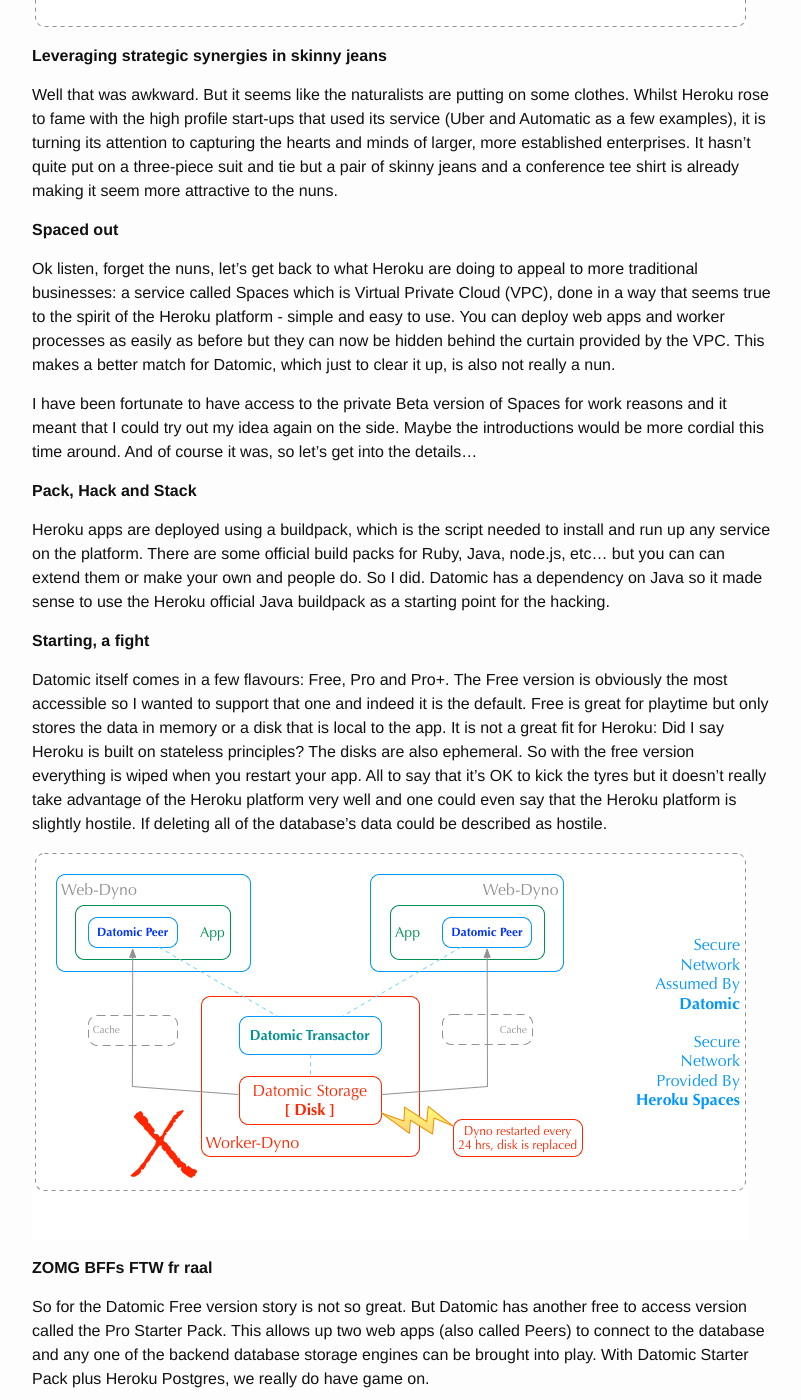
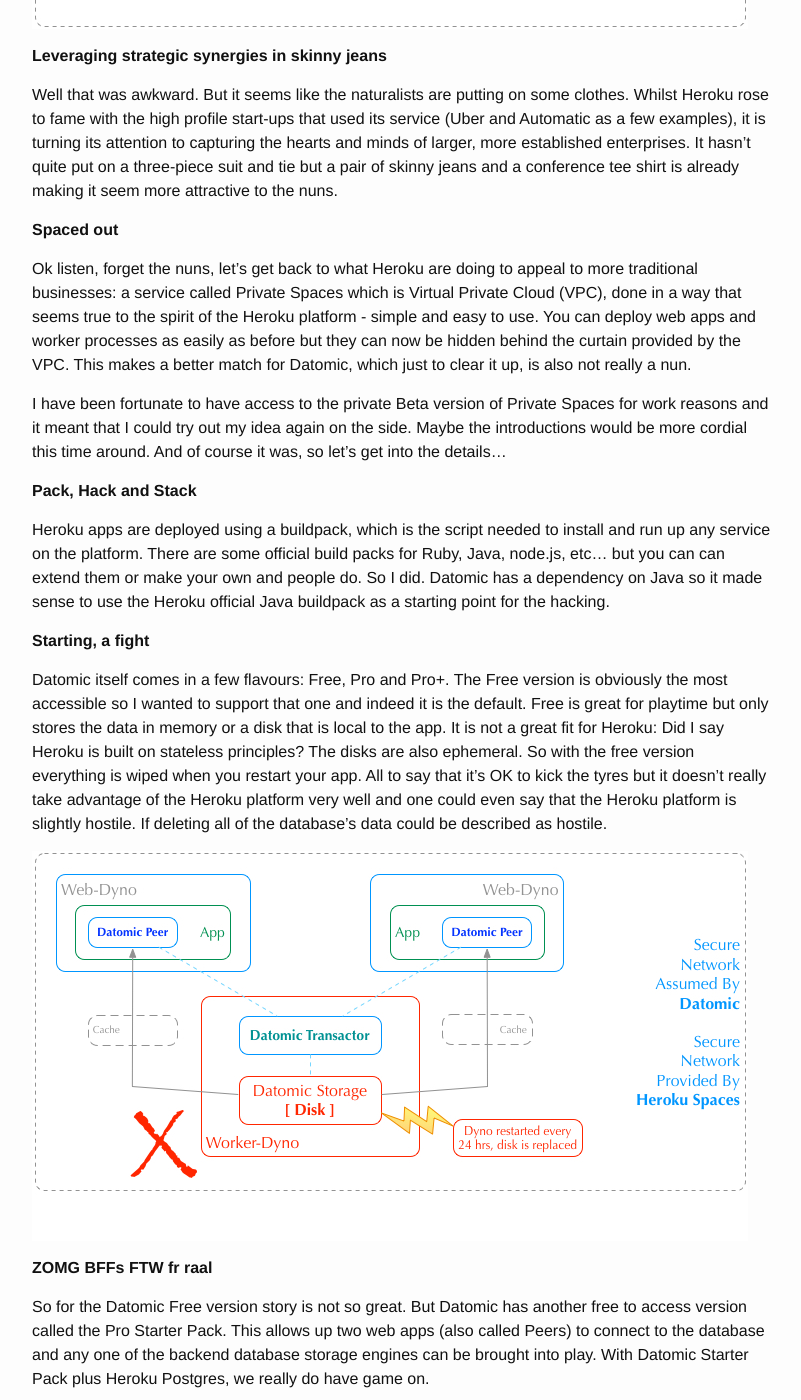
Before and after one commit to opengrail/opengrail.github.io, a Jekyll site: the page built from _posts/2015-11-19-datomic-heroku-spaces.md, in a window 1280 px wide and 1400 px high, scrolled down 1624 px. Shown: the whole window, without its empty margins (238-1039 px from the left). Built offline with Jekyll 4.4.1, drawn with Linux system fonts in a browser that asks for light colours; some of the changed text lies outside the part shown.

Commit message:
private-spaces

```diff
--- a/_posts/2015-11-19-datomic-heroku-spaces.md
+++ b/_posts/2015-11-19-datomic-heroku-spaces.md
@@ -29,9 +29,9 @@
 
 **Spaced out**
 
-Ok listen, forget the nuns, let's get back to what Heroku are doing to appeal to more traditional businesses: a service called Spaces which is Virtual Private Cloud (VPC), done in a way that seems true to the spirit of the Heroku platform - simple and easy to use. You can deploy web apps and worker processes as easily as before but they can now be hidden behind the curtain provided by the VPC. This makes a better match for Datomic, which just to clear it up, is also not really a nun.
+Ok listen, forget the nuns, let's get back to what Heroku are doing to appeal to more traditional businesses: a service called Private Spaces which is Virtual Private Cloud (VPC), done in a way that seems true to the spirit of the Heroku platform - simple and easy to use. You can deploy web apps and worker processes as easily as before but they can now be hidden behind the curtain provided by the VPC. This makes a better match for Datomic, which just to clear it up, is also not really a nun.
 
-I have been fortunate to have access to the private Beta version of Spaces for work reasons and it meant that I could try out my idea again on the side. Maybe the introductions would be more cordial this time around. And of course it was, so let's get into the details...
+I have been fortunate to have access to the private Beta version of Private Spaces for work reasons and it meant that I could try out my idea again on the side. Maybe the introductions would be more cordial this time around. And of course it was, so let's get into the details...
 
 **Pack, Hack and Stack**
 
@@ -53,7 +53,7 @@
 
 OK, so you're back and armed with your license you are now only a few seconds from deploying your first app.
 
-**Heroku Spaces** [Ceremony alert]
+**Heroku Private Spaces** [Ceremony alert]
 
 OK, I was fibbing.  There is also a little ceremony on Heroku as you will need to have an Enterprise account - contact the Heroku account manager to organise that.
 
```
Also changed, not shown: other parts of _posts/2015-11-19-datomic-heroku-spaces.md (+7 -2 lines).
